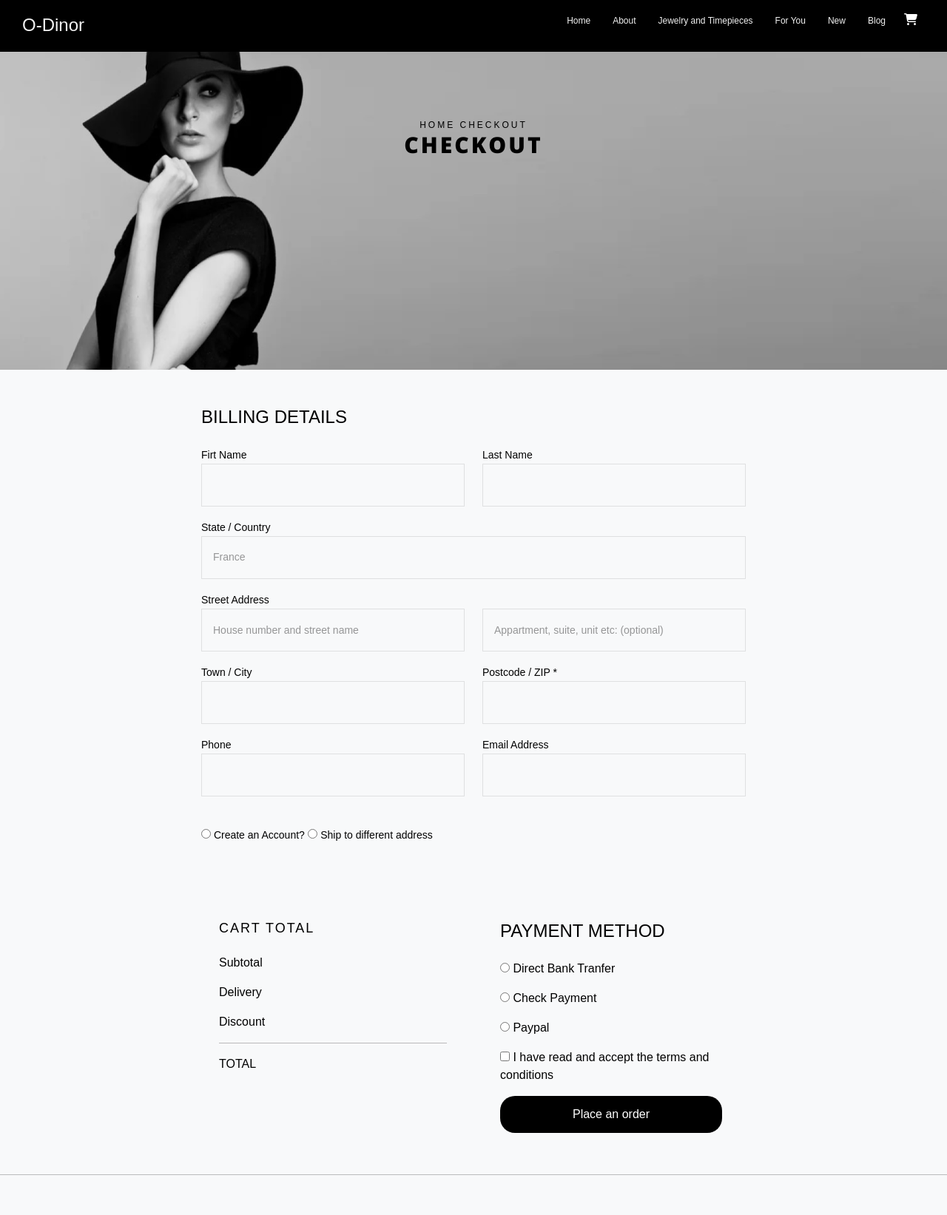
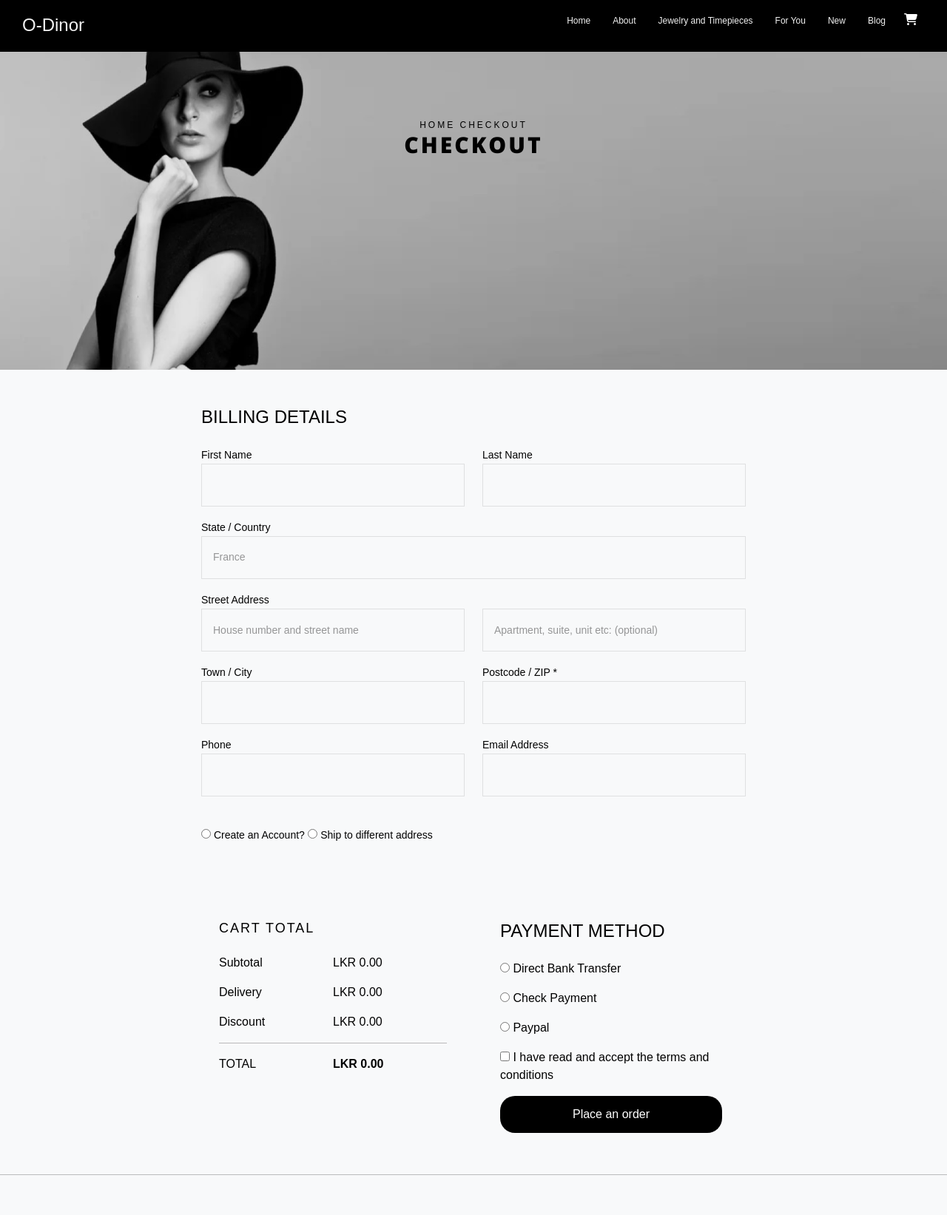
Before and after one commit to AkashMaheema/o-dinor-new, a PHP site: page /checkout.php in a window 1280 px wide. Shown: the top 1643 px of the page at 74% size. Run offline with PHP 8.4, Linux system fonts and the light colour scheme; some libraries are stand-ins or nearby versions.

Commit message:
update checkout page

```diff
--- a/o-Dinor_front/checkout.php
+++ b/o-Dinor_front/checkout.php
@@ -5,7 +5,6 @@
   <title>O-Dinor</title>
   <meta charset="utf-8" />
   <meta name="viewport" content="width=device-width, initial-scale=1, shrink-to-fit=no" />
-
   <link href="https://fonts.googleapis.com/css?family=Open+Sans:300,400,600,700,800" rel="stylesheet" />
   <link href="https://cdn.jsdelivr.net/npm/bootstrap@5.3.3/dist/css/bootstrap.min.css" rel="stylesheet">
   <link rel="stylesheet" href="css/checkout.css" />
@@ -36,7 +35,7 @@
             <div class="row align-items-end">
               <div class="col-md-6">
                 <div class="form-group">
-                  <label for="firstname">Firt Name</label>
+                  <label for="firstname">First Name</label>
                   <input type="text" class="form-control" placeholder="" />
                 </div>
               </div>
@@ -74,7 +73,7 @@
               </div>
               <div class="col-md-6">
                 <div class="form-group">
-                  <input type="text" class="form-control" placeholder="Appartment, suite, unit etc: (optional)" />
+                  <input type="text" class="form-control" placeholder="Apartment, suite, unit etc: (optional)" />
                 </div>
               </div>
               <div class="w-100"></div>
@@ -125,20 +124,20 @@
                 <h3 class="billing-heading mb-4">Cart Total</h3>
                 <p class="d-flex">
                   <span>Subtotal</span>
-                  <span></span>
+                  <span id="checkout-subtotal">LKR 0.00</span>
                 </p>
                 <p class="d-flex">
                   <span>Delivery</span>
-                  <span></span>
+                  <span id="checkout-delivery">LKR 0.00</span>
                 </p>
                 <p class="d-flex">
                   <span>Discount</span>
-                  <span></span>
+                  <span id="checkout-discount">LKR 0.00</span>
                 </p>
                 <hr />
                 <p class="d-flex total-price">
                   <span>Total</span>
-                  <span></span>
+                  <span id="checkout-total">LKR 0.00</span>
                 </p>
               </div>
             </div>
@@ -149,7 +148,7 @@
                   <div class="col-md-12">
                     <div class="radio">
                       <label><input type="radio" name="optradio" class="mr-2" />
-                        Direct Bank Tranfer</label>
+                        Direct Bank Transfer</label>
                     </div>
                   </div>
                 </div>
@@ -204,9 +203,29 @@
   <script src="js/bootstrap-datepicker.js"></script>
   <script src="js/scrollax.min.js"></script>
   <script
-    src="https://maps.googleapis.com/maps/api/js?key=AIzaSyBVWaKrjvy3MaE7SQ74_uJiULgl1JY0H2s&sensor=false"></script>
+    src="https://maps.googleapis.com/maps/api/js?key=YOUR_GOOGLE_MAPS_API_KEY&sensor=false"></script>
   <script src="js/google-map.js"></script>
   <script src="js/main.js"></script>
+
+  <script>
+    function loadCheckoutDetails() {
+      document.getElementById('checkout-subtotal').textContent = localStorage.getItem('cartSubtotal') || 'LKR 0.00';
+      document.getElementById('checkout-delivery').textContent = localStorage.getItem('cartDelivery') || 'LKR 0.00';
+      document.getElementById('checkout-discount').textContent = localStorage.getItem('cartDiscount') || 'LKR 0.00';
+      document.getElementById('checkout-total').textContent = localStorage.getItem('cartTotal') || 'LKR 0.00';
+    }
+
+    document.addEventListener('DOMContentLoaded', loadCheckoutDetails);
+
+    // Clear cart data from localStorage after placing the order
+    document.getElementById('order-btn').addEventListener('click', function () {
+      localStorage.removeItem('cartSubtotal');
+      localStorage.removeItem('cartDelivery');
+      localStorage.removeItem('cartDiscount');
+      localStorage.removeItem('cartTotal');
+      alert('Order placed successfully!'); // Add your order processing logic here
+    });
+  </script>
 </body>
 
 </html>
```
Also changed, not shown: o-Dinor_front/main_cart.php (+10 -1 lines), o-Dinor_back/uploads/00962370800-a1.jpg (added), o-Dinor_back/uploads/00962370800-a3.jpg (added), o-Dinor_back/uploads/00962370800-e2.jpg (added), o-Dinor_back/uploads/00962370800-e3.jpg (added), o-Dinor_back/uploads/66d32482f0642.jpg (added).
